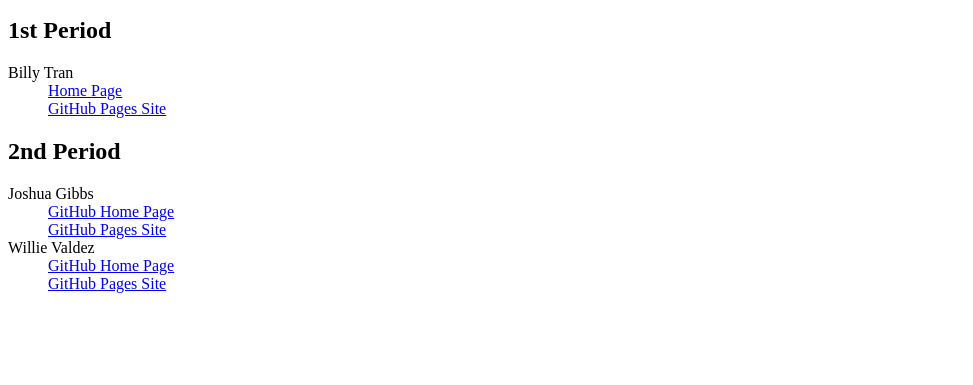
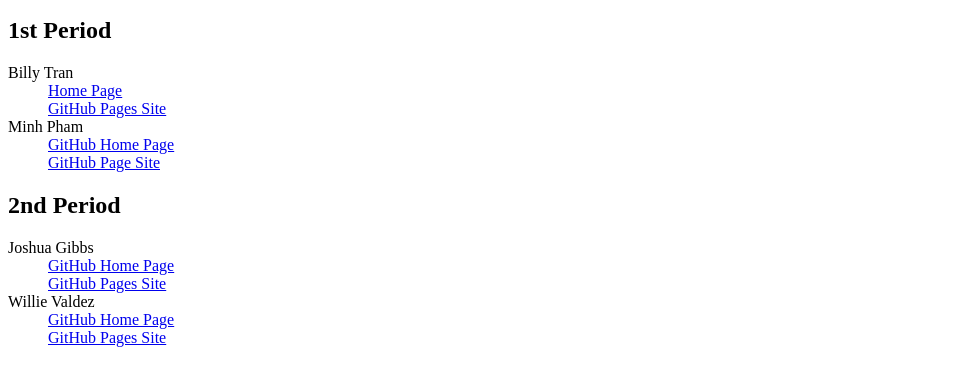
Before and after one commit to DouglasUrner/Bootstrap-Experiments, a plain HTML site: page student-sites.html in a window 1280 px wide. Shown: the part 101-486 px from the top of the page, without its empty margins (0-973 px from the left). Drawn offline with Linux system fonts and the light colour scheme.

Commit message:
Minh Pham's information

```diff
--- a/student-sites.html
+++ b/student-sites.html
@@ -22,6 +22,12 @@
       <a href="http://github.com/btran2000">Home Page</a><br>
       <a href="http://btran2000.github.io">GitHub Pages Site</a>
     </dd>
+
+    <dt>Minh Pham</dt>
+    <dd>
+      <a href="https://github.com/Minhimum">GitHub Home Page</a><br>
+      <a href="http://minhimum.github.io/">GitHub Page Site</a>
+    </dd>
   </dl>
 
   <h2>2nd Period</h2>
```
